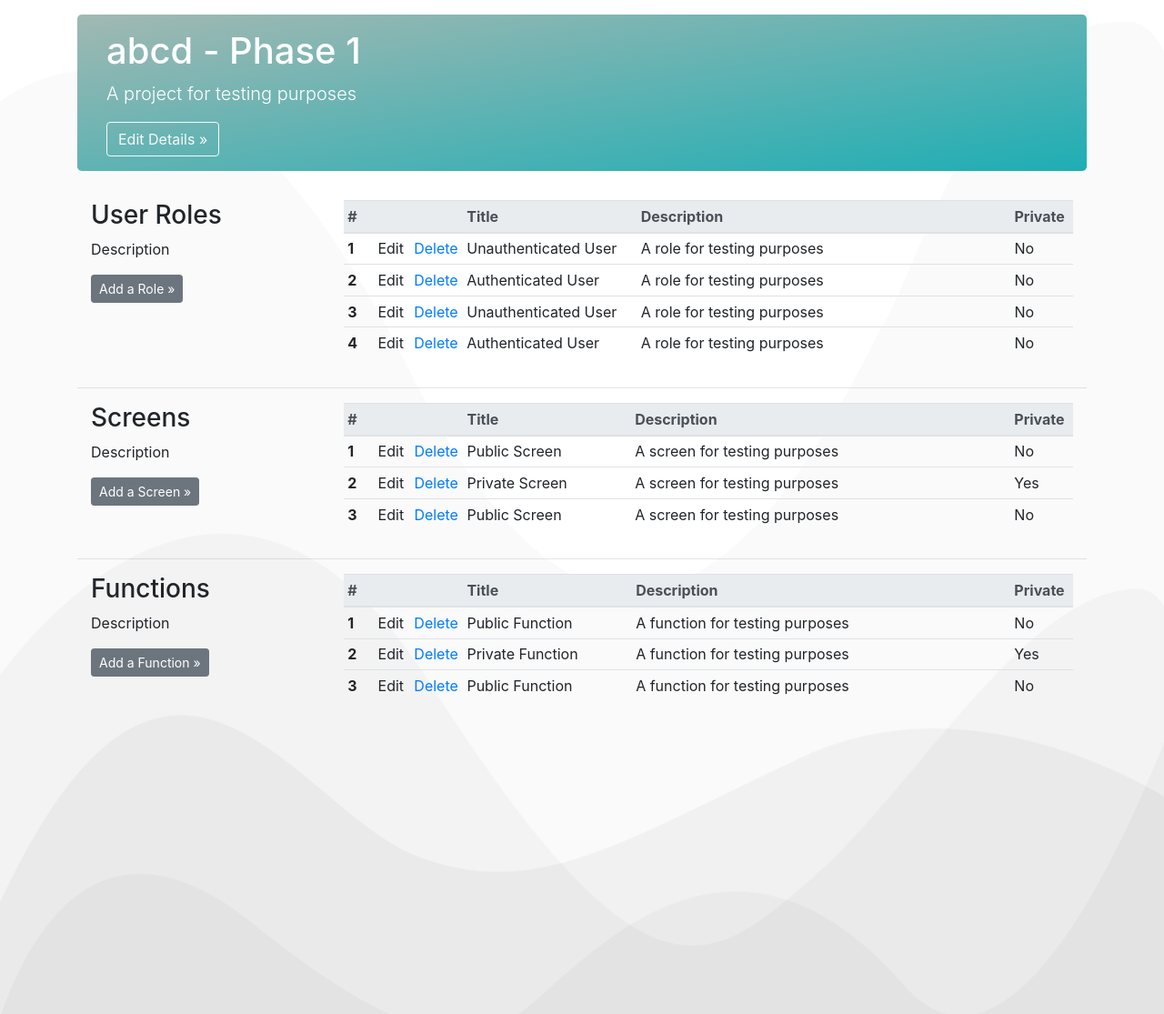
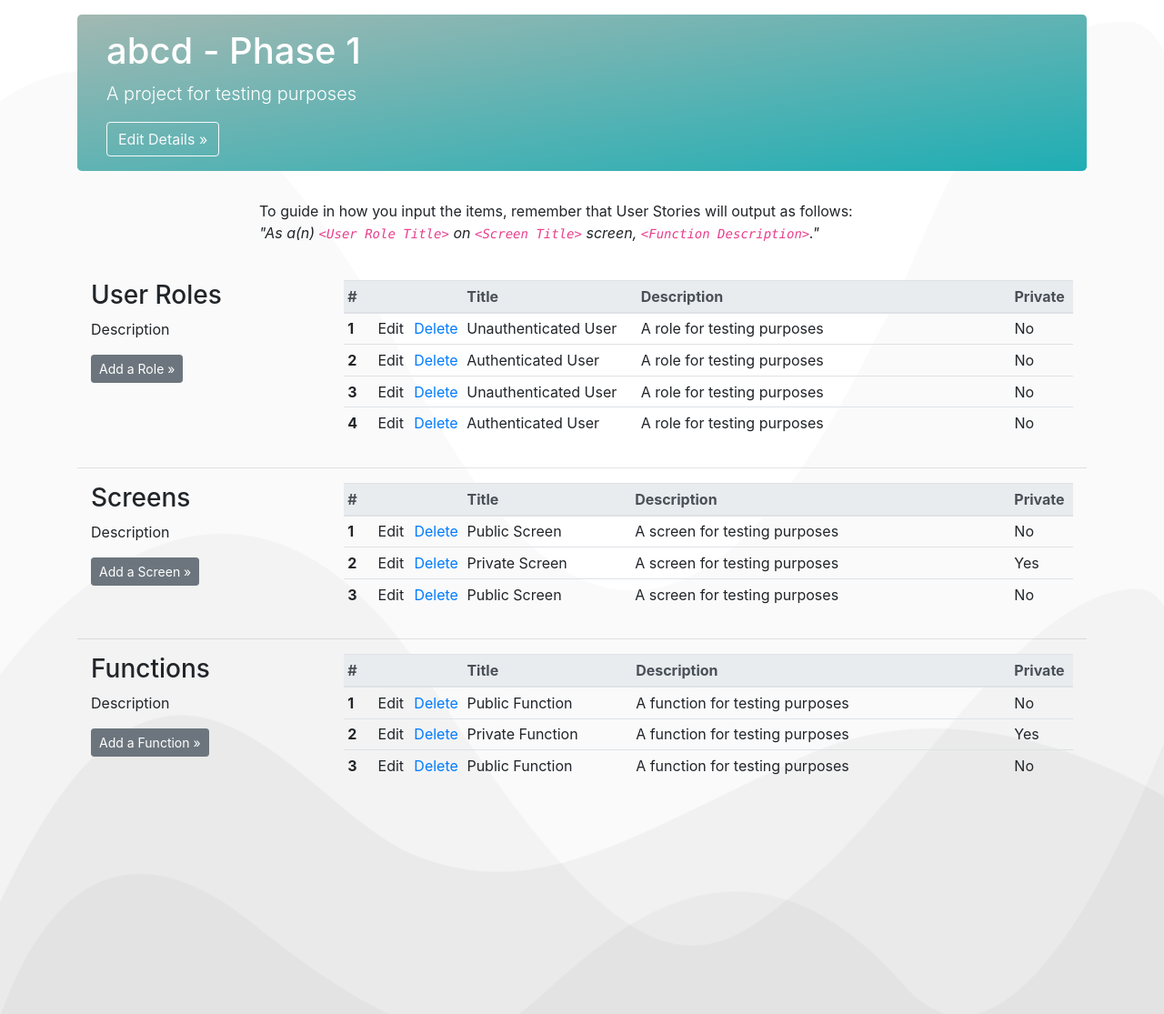
Before and after one commit to joshuapeek/project-map-tool, a Flask app: page /1/1/ in a window 1280 px wide. Shown: the part 56-1171 px from the top of the page at 91% size. Run offline with Flask 2, Linux system fonts and the light colour scheme; some libraries are stand-ins or nearby versions.

Commit message:
+pythonic cascading elements>project>org deletion

```diff
--- a/app.py
+++ b/app.py
@@ -215,6 +215,7 @@ def delOrg(org_id):
         # NEED TO REMOVE ALL PROJECT ELEMENTS ALSO!
         # TO BE PYTHONIC, LEAN ON EXISTING delProject()
         for i in delProjects:
+            remProjectElements(i.id)
             session.delete(i)
         session.delete(delOrg)
         session.commit()
@@ -230,16 +231,43 @@ def delOrg(org_id):
 def delProject(org_id, project_id):
     delOrg = session.query(Org).filter_by(id=org_id).one()
     delProject = session.query(Project).filter_by(id=project_id).one()
-    allorgs = session.query(Org).all()
-    allprojects = session.query(Project).all()
     if request.method == 'POST':
+        remProjectElements(project_id)
         session.delete(delProject)
         session.commit()
-        # NEED TO REMOVE ALL PROJECT ELEMENTS ALSO!
         flash("Project Removed")
         return redirect(url_for('mainPage'))
     else:
         return render_template('delete/project.html', i=delProject, o=delOrg)
+
+def remProjectElements(project_id):
+    delRoles = session.query(Role).filter_by(id=project_id).all()
+    delScreens = session.query(Screen).filter_by(id=project_id).all()
+    delFunctions = session.query(Function).filter_by(id=project_id).all()
+    for i in delRoles:
+        session.delete(i)
+    for i in delScreens:
+        session.delete(i)
+    for i in delFunctions:
+        session.delete(i)
+    session.commit()
+    return
+
+# query specified role, observe org & project id's in role object
+# serve delete form for get; on post, delete function
+@app.route('/roledel/<int:role_id>', methods=['GET', 'POST'])
+def delRole(role_id):
+    delRole = session.query(Role).filter_by(id=role_id).one()
+    org_id=delRole.org_id
+    project_id=delRole.project_id
+    if request.method == 'POST':
+        session.delete(delRole)
+        session.commit()
+        flash("Role Removed")
+        return redirect(url_for('projectPage',org_id=org_id,
+                                 project_id=project_id))
+    else:
+        return render_template('delete/role.html', i=delRole)
 
 
 # query specified screen, observe org & project id's in role object
@@ -276,23 +304,6 @@ def delFunction(function_id):
                                  project_id=project_id))
     else:
         return render_template('delete/function.html', i=delFunction)
-
-
-# query specified role, observe org & project id's in role object
-# serve delete form for get; on post, delete function
-@app.route('/roledel/<int:role_id>', methods=['GET', 'POST'])
-def delRole(role_id):
-    delRole = session.query(Role).filter_by(id=role_id).one()
-    org_id=delRole.org_id
-    project_id=delRole.project_id
-    if request.method == 'POST':
-        session.delete(delRole)
-        session.commit()
-        flash("Role Removed")
-        return redirect(url_for('projectPage',org_id=org_id,
-                                 project_id=project_id))
-    else:
-        return render_template('delete/role.html', i=delRole)
 
 
 # JSON Pages---------------------------
--- a/templates/project.html
+++ b/templates/project.html
@@ -16,6 +16,8 @@
     {% include "modals/createproject.html" %}
     {% include "modals/editprojectdetails.html" %}
 
+
+<!-- Menu -->
     <nav class="navbar navbar-expand-md navbar-dark fixed-top bg-dark">
       <a class="navbar-brand" href="/">Project-Map</a>
       <button class="navbar-toggler" type="button" data-toggle="collapse" data-target="#navbarCollapse" aria-controls="navbarCollapse" aria-expanded="false" aria-label="Toggle navigation">
@@ -49,13 +51,32 @@
         </form>-->
       </div>
     </nav>
+<!-- End Menu -->
 
+
+<!-- Jumbotron -->
     <main role="main" class="container">
       <div class="jumbotron" style="padding:1rem 2rem;">
         <h1>{{org.title}} - {{project.title}}</h1>
         <p class="lead">{{project.description}}</p>
         <button type="button" class="btn btn-md btn btn-outline-light" data-toggle="modal" data-target="#edit-project-details">Edit Details &raquo;</button>
       </div>
+<!-- End Jumbotron -->
+
+
+<!-- Instructions Row -->
+<div class="container">
+  <div class="row">
+    <div class="col-md-8 mb-4 mx-auto">
+      <p>
+        To guide in how you input the items, remember that User Stories will output as follows:<br>
+        <i>"As a(n) <code>&lt;User Role Title&gt;</code> on <code>&lt;Screen Title&gt;</code> screen, <code>&lt;Function Description&gt;</code>."</i>
+      </p>
+    </div>
+  </div>
+</div>
+<!-- End Instructions -->
+
 
 <!-- User Roles Row -->
       <div class="container">
```
Also changed, not shown: project-map-tool.db.
